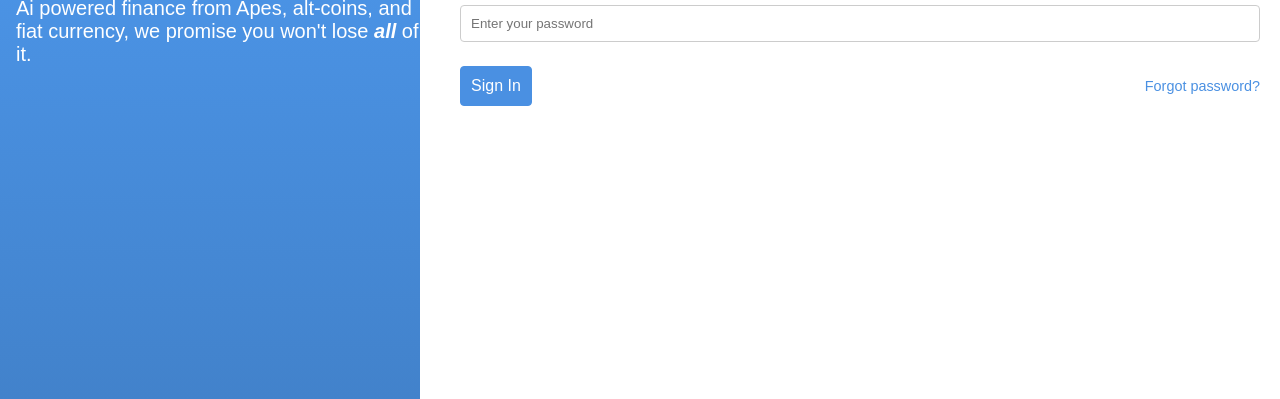
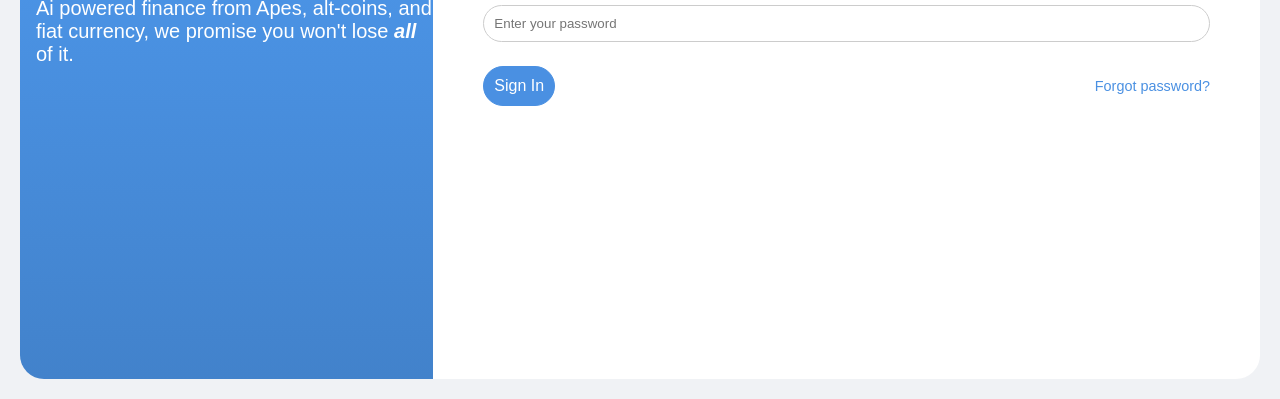
Before and after one commit to TJhayes22/lab5-css-foundations, a plain HTML site: page docs/index.html in a window 1280 px wide. Shown: the part 401-800 px from the top of the page. Drawn offline with Linux system fonts and the light colour scheme.

Commit message:
Made small adjustments to the look of the page (added a border/background color and rounded edges to login form), added comment in index.html addressing a warning that the login-form section did not have a header, but it will still work.

```diff
--- a/docs/styles.css
+++ b/docs/styles.css
@@ -3,11 +3,12 @@
     --secondary-color: #53a3fd;
     --third-color: #4282cb;
     --white: #ffffff;
+    --page-background: #f0f2f5;
     --text-color: #333;
     --font-family: 'Arial', sans-serif;
     --font-size-base: 16px;
     --spacing-base: 1rem;
-    --border-radius: 4px;
+    --border-radius: 24px;
     --hover-color: #ffffff;
 }
 
@@ -30,8 +31,10 @@ p {
 body {
     display: grid;
     grid-template-columns: 1fr 2fr;
-    gap: 20px;
-    height: 100vh;
+    gap: 0px;
+    min-height: 100vh;
+    background-color: var(--page-background);
+    padding: 20px;
 }
 
 #login-info {
@@ -42,6 +45,8 @@ body {
     justify-content: center;
     align-items: flex-start;
     padding-left: var(--spacing-base);
+    border-top-left-radius: var(--border-radius);
+    border-bottom-left-radius: var(--border-radius);
 }
 
 #login-info h1{
@@ -53,20 +58,21 @@ body {
     color: var(--text-color);
     background-color: var(--white);
     display: flex;
-    padding: 20px;
+    padding: 50px;
     width: 100%;
     max-width: 100%;
     box-sizing: border-box;
     flex-direction: column;
     align-items: stretch;
     justify-content: center;
+    border-top-right-radius: var(--border-radius);
+    border-bottom-right-radius: var(--border-radius);
 }
 
 form-field {
     display: flex;
     flex-direction: column;
     width: 100%;
-
 }
 
 form-field label {
```
Also changed, not shown: docs/index.html (+1 -0 lines).
